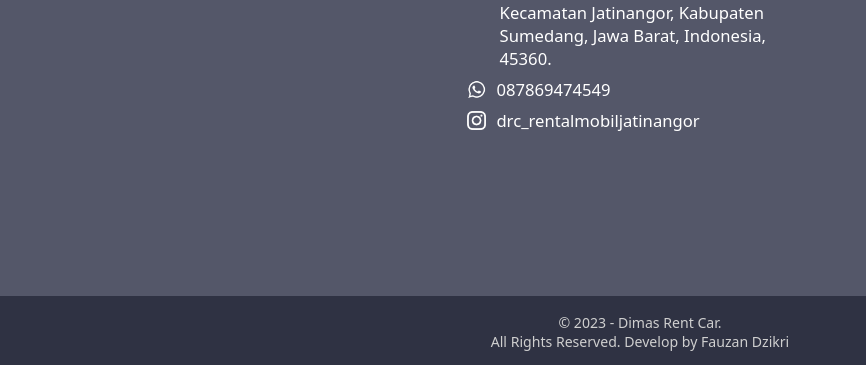
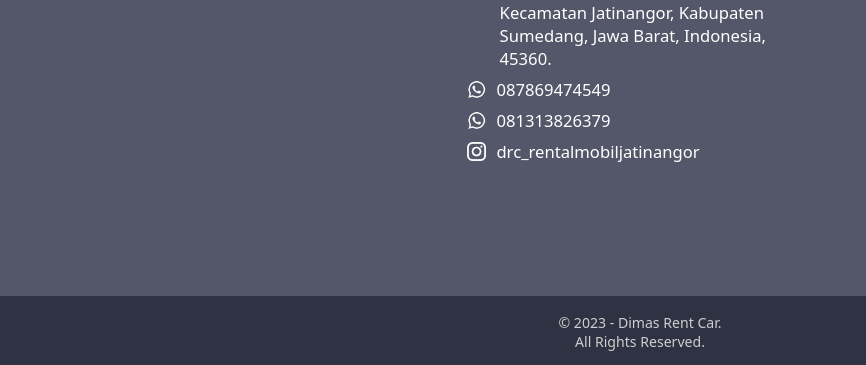
Before and after one commit to fauzandzkr/DimasRentCar, a plain HTML site: page index.html in a window 1280 px wide. Shown: the part 5486-5851 px from the top of the page, 0-866 px from the left. Drawn offline with nearby package versions, Linux system fonts and the light colour scheme; grey boxes are pictures that could not be loaded; files whose address does not match are found by name.

Commit message:
Update 7 index.html

```diff
--- a/index.html
+++ b/index.html
@@ -256,10 +256,10 @@
                 <img src="assets/icon/icon-normal-whatsapp-ffffff.png" alt="">
                 <p>087869474549</p>
             </div>
-            <!-- <div class="footer-contact-wa2">
+            <div class="footer-contact-wa2">
                 <img src="assets/icon/icon-normal-whatsapp-ffffff.png" alt="">
-                <p>0889467355123</p>
-            </div> -->
+                <p>081313826379</p>
+            </div>
             <div class="footer-contact-instagram">
                 <a href="https://www.instagram.com/drc_rentalmobiljatinangor/">
                     <img src="assets/icon/icon-normal-instagram-ffffff.png" alt="">
@@ -272,14 +272,14 @@
                 Google Maps
             </h2>
             <p id="location">
-                <iframe src="https://www.google.com/maps/embed?pb=!1m18!1m12!1m3!1d3523.3482307735885!2d107.76774950172685!3d-6.945483924634346!2m3!1f0!2f0!3f0!3m2!1i1024!2i768!4f13.1!3m3!1m2!1s0x2e68c499253c3877%3A0x8f46bc861b32b3d!2sJl.%20Pembina%20Utama%20I%2C%20Sayang%2C%20Kec.%20Jatinangor%2C%20Kabupaten%20Sumedang%2C%20Jawa%20Barat%2045363!5e0!3m2!1sen!2sid!4v1702787406522!5m2!1sen!2sid" width="600" height="450" style="border:0;" allowfullscreen="" loading="lazy" referrerpolicy="no-referrer-when-downgrade"></iframe>
+                <iframe src="https://www.google.com/maps/embed?pb=!1m14!1m8!1m3!1d387.84047386984713!2d107.77001336929041!3d-6.945296823510401!3m2!1i1024!2i768!4f13.1!3m3!1m2!1s0x2e68c499253c3877%3A0x8f46bc861b32b3d!2sJl.%20Pembina%20Utama%20I%2C%20Sayang%2C%20Kec.%20Jatinangor%2C%20Kabupaten%20Sumedang%2C%20Jawa%20Barat%2045363!5e0!3m2!1sen!2sid!4v1703260185515!5m2!1sen!2sid" width="600" height="450" style="border:0;" allowfullscreen="" loading="lazy" referrerpolicy="no-referrer-when-downgrade"></iframe>
             </p>
         </div>
     </div>
 
     <div class="copyright">
         <p>&copy; 2023 - Dimas Rent Car. </p>
-        <p>All Rights Reserved. Develop by Fauzan Dzikri</p>
+        <p>All Rights Reserved.</p>
     </div>
     <!-- END FOOTER -->
 
```
